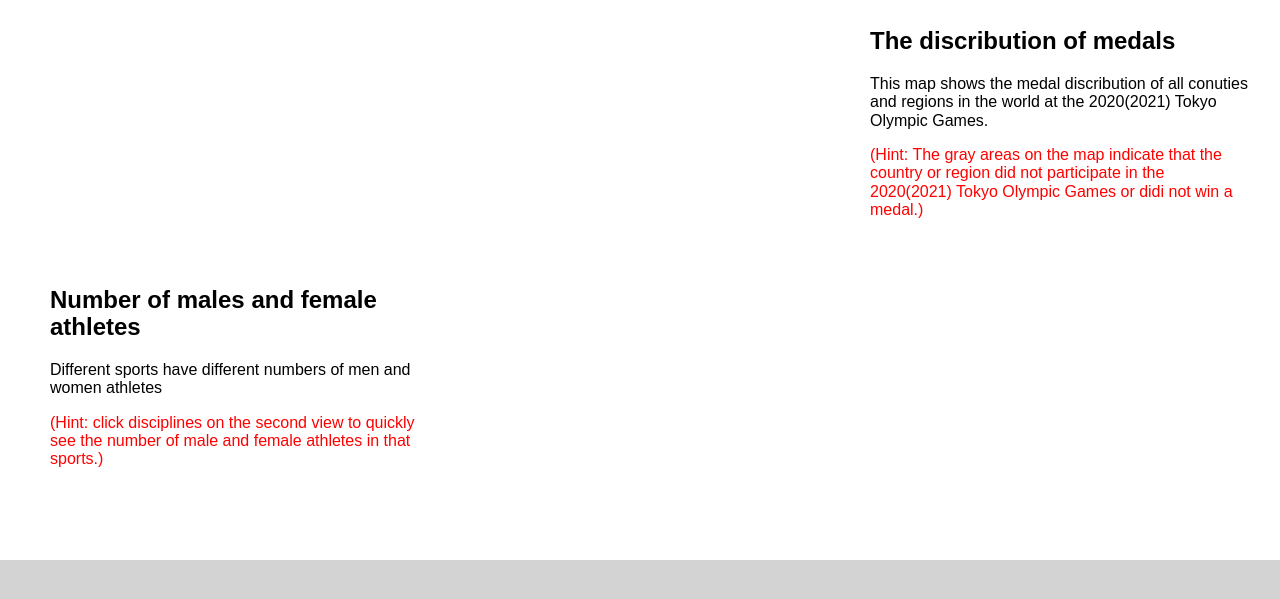
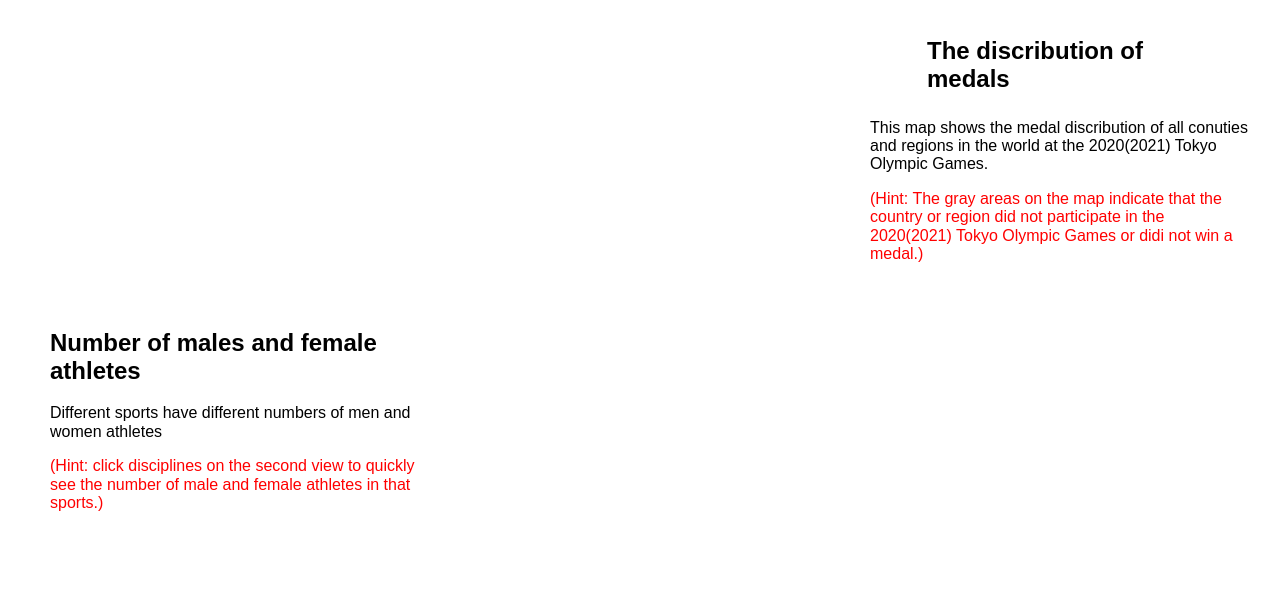
Before and after one commit to leihong1999/FIT3179, a plain HTML site: page index.html in a window 1280 px wide. Shown: the part 287-886 px from the top of the page. Before the commit the page ends 847 px from the top, so only its background shows below. Drawn offline with nearby package versions, Linux system fonts and the light colour scheme; a script that the page names is missing.

Commit message:
Update index.html

```diff
--- a/index.html
+++ b/index.html
@@ -40,7 +40,7 @@
         </div>
         <div class="pure-u-1-3">
           <div class="description description-right">
-            <h2>The discribution of medals</h2>
+            <h2 class="center">The discribution of medals</h2>
             <p>This map shows the medal discribution of all conuties and regions in the world at the 2020(2021) Tokyo Olympic Games.</p>
             <p class="p1">(Hint: The gray areas on the map indicate that the country or region did not participate in the 2020(2021) Tokyo Olympic Games or didi not win a medal.)<p>
             </div>
```
